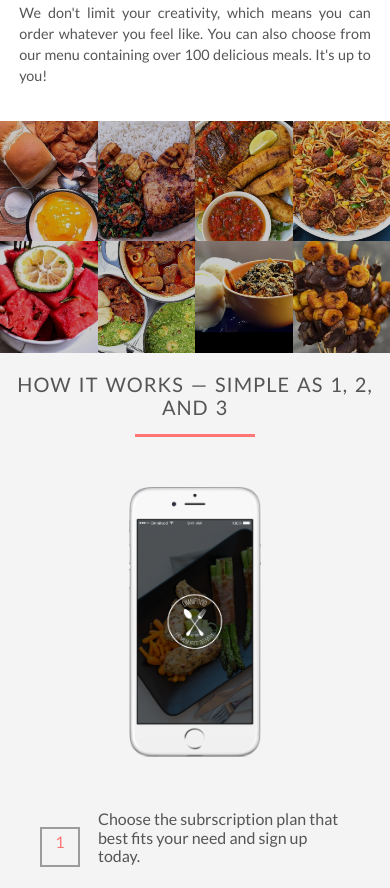
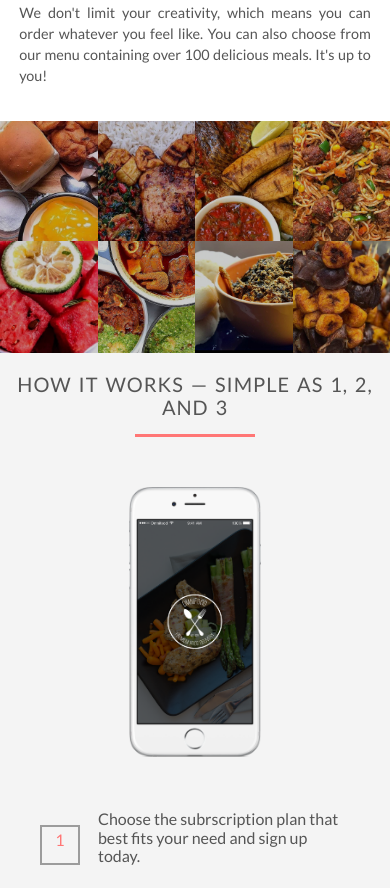
Before and after one commit to JonasAnn/Anndishes, a plain HTML site: page index.html in a window 390 px wide. Shown: the part 1791-2679 px from the top of the page. Drawn offline with Linux system fonts and the light colour scheme.

Commit message:
mobile responsiveness changes

```diff
--- a/resources/css/style.css
+++ b/resources/css/style.css
@@ -205,21 +205,17 @@ section meals
 	overflow: hidden;
 	background-color: #000;
 }
-.meals-showcase figure {
-	max-width: 100%;
-	max-height: 300px;
-}
 
 .meals-showcase li img {
 	width: 100%;
 	height: auto;
 	object-fit: cover;
-	transform: scale(1.50);
+	transform: scale(2);
 	transition: transform 0.5s, opacity 0.5s;
 	opacity:0.8 ;
 }
 .meals-showcase li img:hover {
-	transform: scale(1.03);
+	transform: scale(1.50);
 	opacity:1;
 }
 /*-----------------------------
@@ -257,7 +253,7 @@ section meals
 	font-size: 150%;
 	   margin-right: 15px;
 	       vertical-align: middle;
-    margin-top: -22px;
+    margin-top: -27px;
 }
 .work-step p {
 	display: inline-block;
@@ -428,7 +424,7 @@ text-align: center;
 .footer-nav-div{
 	display: flex;
 justify-content: space-evenly;
-max-width: 70%;
+max-width: 90%;
 }
 .social-links {
 	list-style: none;
```
